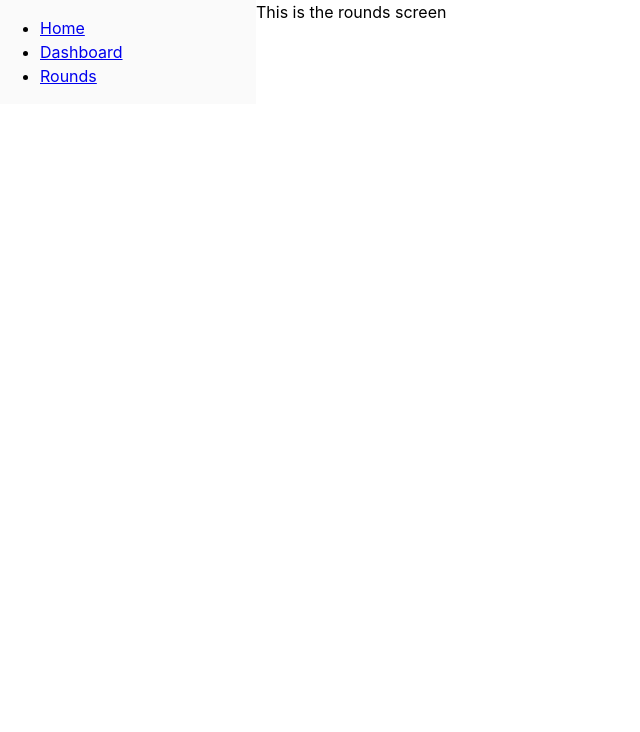
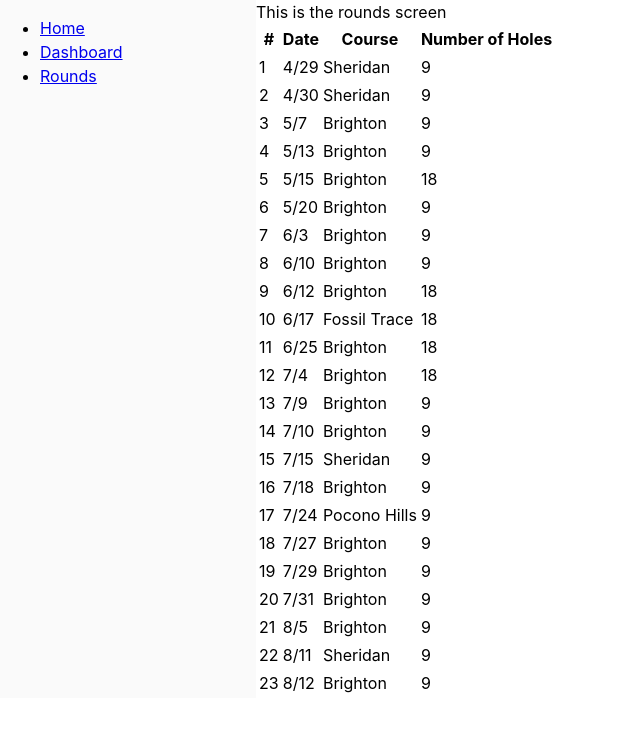
Before and after one commit to dkersten/golf-scorecard-v1, a React (Create React App) app: page /rounds in a window 1280 px wide. Shown: the top 732 px of the page, without its empty margins (0-640 px from the left). Built offline with nearby package versions, Linux system fonts and the light colour scheme.

Commit message:
created table component and built unstyled table for rounds played

```diff
--- /dev/null
+++ b/src/Components/Table.js
@@ -0,0 +1,57 @@
+const Table = (props) => {
+
+    // Populate table head with data from props
+    const renderHeaderData = (data) => {
+        const headerEls = []
+        for (let i = 0; i < data.length; i++ ) {
+            headerEls.push(<th key={[i]}>{ data[i] }</th>)
+        }
+        return headerEls
+    }
+
+    // populate table body with data from props
+    const renderBodyData = (data) => {
+        const bodyRows = []
+        // loop through array of objects to build out tr elements
+        for (let i = 0; i < data.length; i++) {
+            const rowTDs = []
+            const rowNum = i + 1
+            rowTDs.push(<td key={data[i]}>{ rowNum }</td>)
+
+            // loop through object to build out td elements
+            for (const key in data[i]) {
+                rowTDs.push(<td key={key}>{ data[i][key] }</td>)
+            }
+
+            bodyRows.push(<tr>{ rowTDs }</tr>)
+        }
+        return bodyRows
+    }
+
+    // populate classlist
+    const classList = (data) => {
+        let tableClasses = ""
+        for (let i = 0; i < data.length; i++) {
+            tableClasses += (data[i] + " ")
+        }
+        // remove trailing space from string
+        tableClasses = tableClasses.slice(0, -1)
+
+        return tableClasses
+    }
+
+    return(
+        <table className={ classList(props.classList) }>
+            <thead>
+                <tr>
+                { renderHeaderData(props.headerColumns) }
+                </tr>
+            </thead>
+            <tbody>
+                { renderBodyData(props.bodyData) }
+            </tbody>
+        </table>
+    )
+}
+
+export default Table
--- a/src/Pages/Rounds.js
+++ b/src/Pages/Rounds.js
@@ -1,14 +1,20 @@
 // components
 import Layout from "../Layout"
+import Table from "../Components/Table"
 
 // data
 import rounds from "../Temp Data/roundsdata"
 
 const Rounds = () => {
-    {{ console.log(rounds)}}
+    // {{ console.log(rounds)}}
     return(
         <Layout>
             This is the rounds screen
+            <Table
+                bodyData={rounds}
+                headerColumns={["#", "Date", "Course", "Number of Holes"]}
+                classList={["rounds-table"]}
+            />
         </Layout>
     )
 }
```
